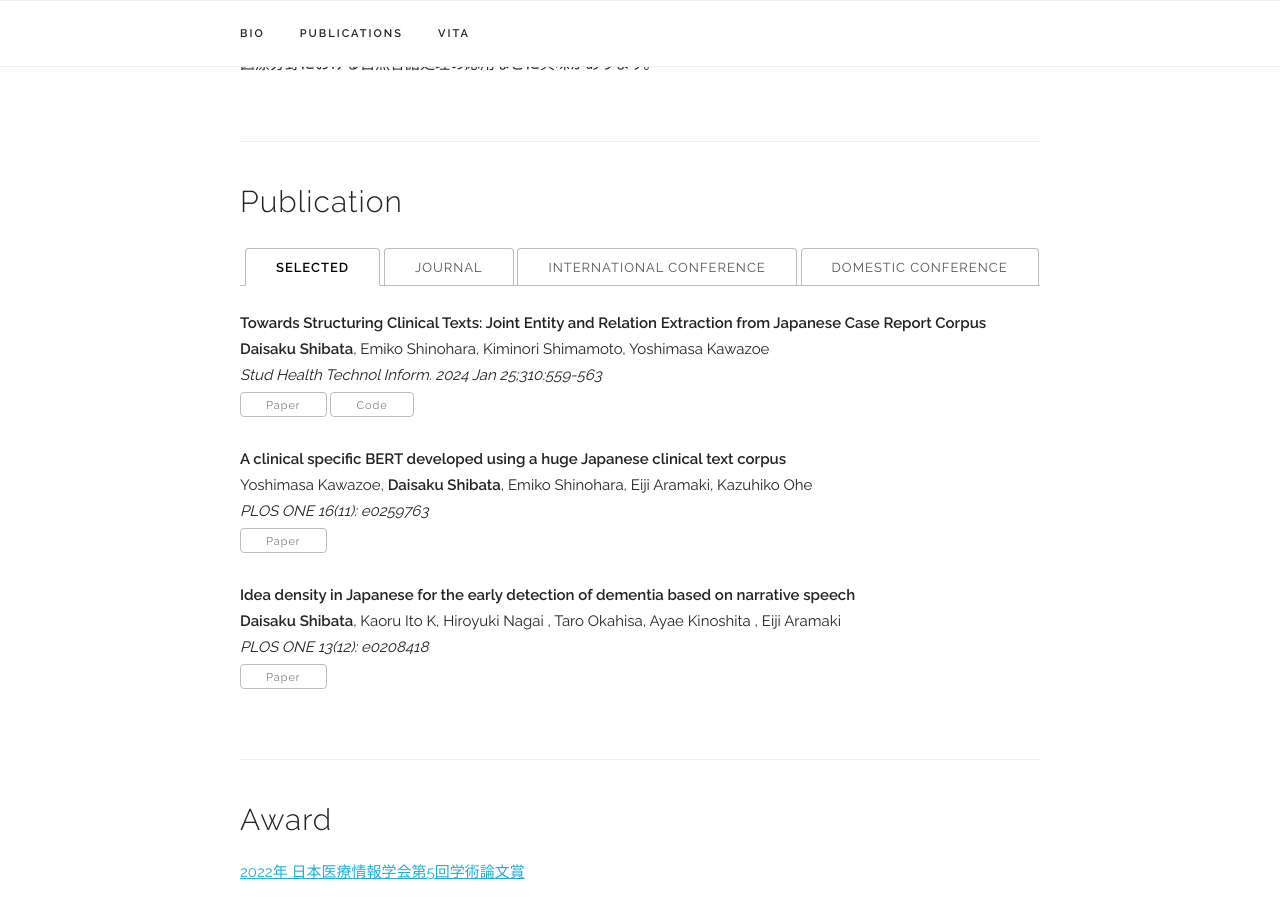
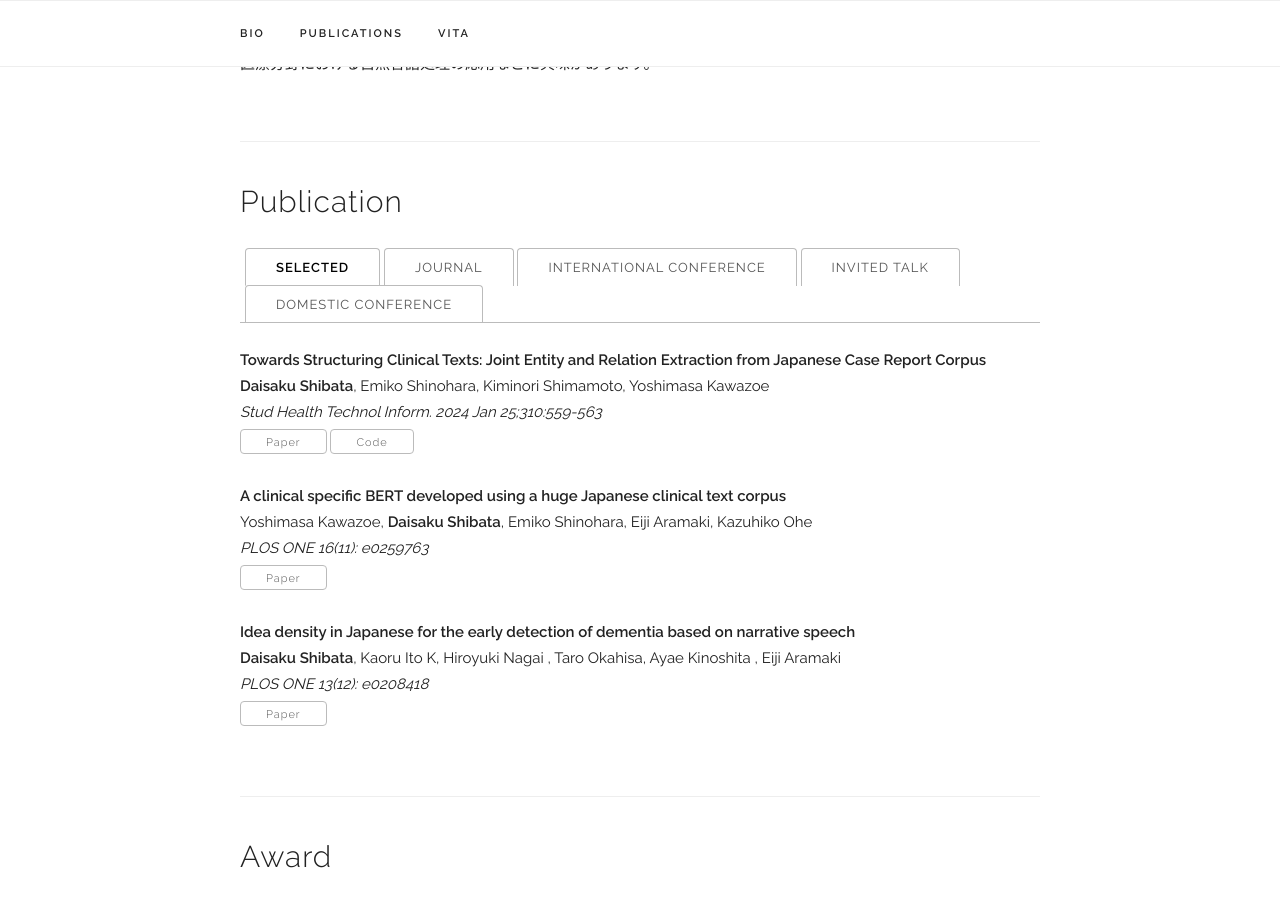
Before and after one commit to daisaku-ss/daisaku-ss.github.io, a Jekyll site: the page built from index.html, in a window 1280 px wide and 900 px high, scrolled down 467 px. Built offline with Jekyll 4.4.1, drawn with Linux system fonts in a browser that asks for light colours; some web fonts are replaced.

Commit message:
Add files via upload

```diff
--- a/index.html
+++ b/index.html
@@ -25,6 +25,7 @@ title: Home
     <!--<<li><div class="button" data-ref="#papers-all">All</div></li>-->
     <li><div class="button" data-ref="#journal-papers">Journal</div></li>
     <li><div class="button" data-ref="#i-conf-papers">International Conference</div></li>
+    <li><div class="button" data-ref="#invited-papers">Invited Talk</div></li>
     <li><div class="button" data-ref="#d-conf-papers">Domestic Conference</div></li>
   </ul>
 
```
